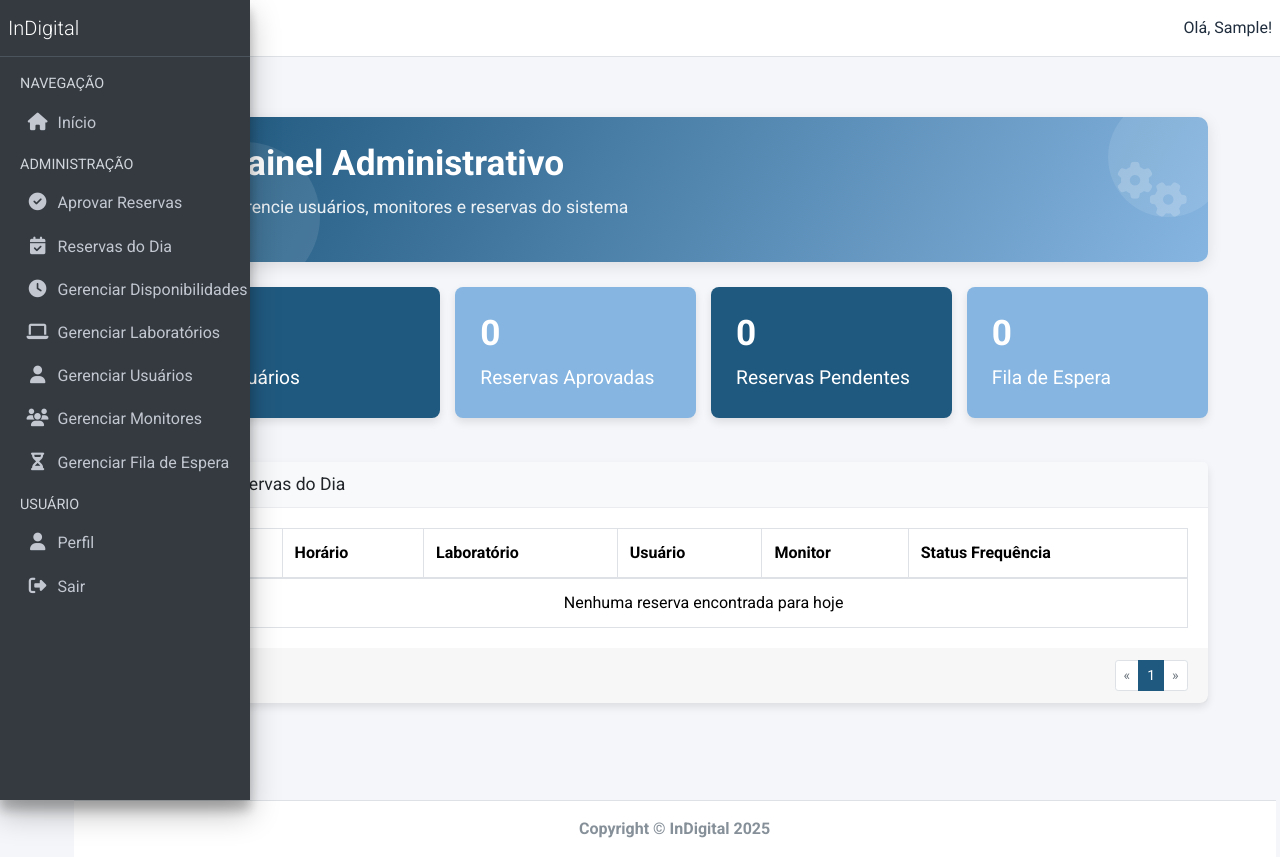
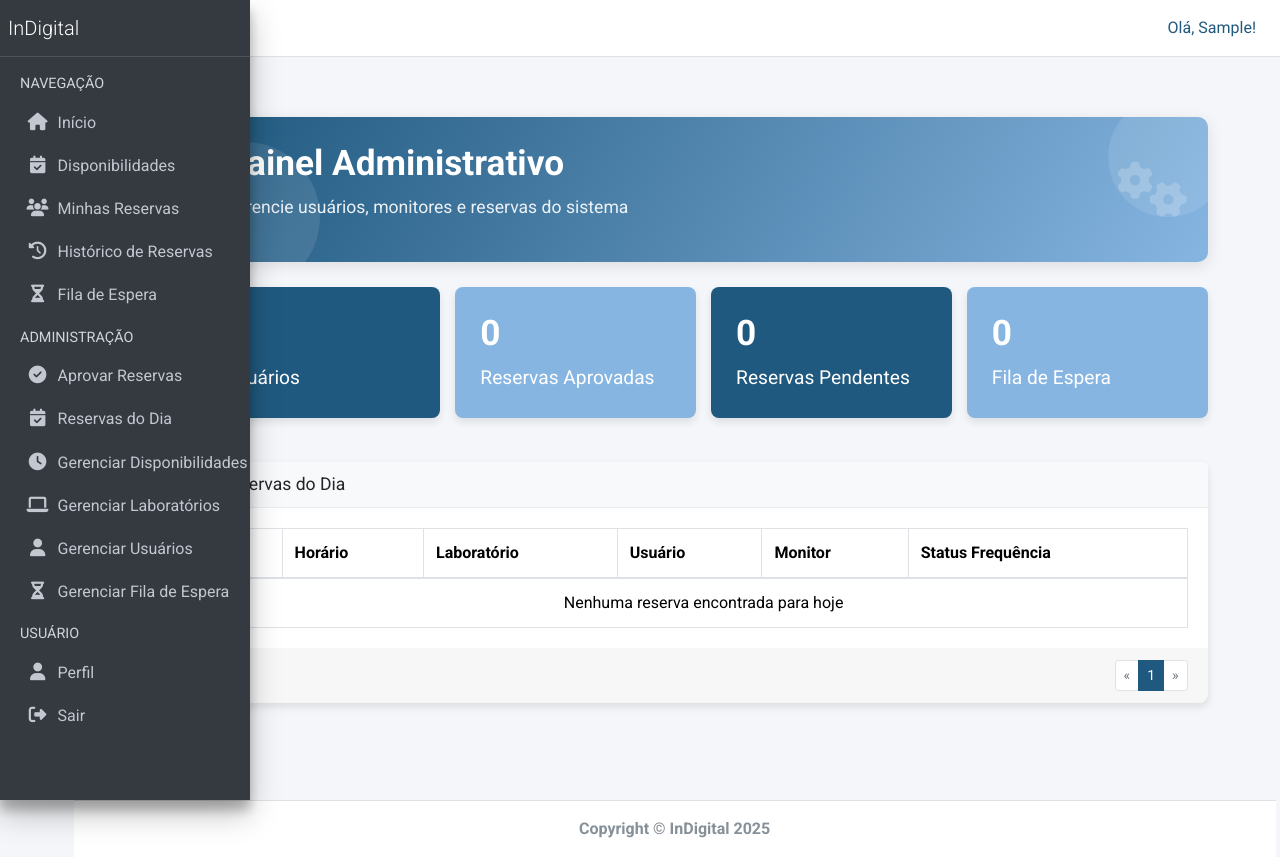
Before and after one commit to Adaylla/InDigital, a Django app: page /admin/dashboard/ in a window 1280 px wide. Run offline with Django 5.2, Linux system fonts and the light colour scheme; the visitor is signed in with stand-in values (Sample User, id 1); data comes from the database, SQL or seed files in the repository; data that the repository does not hold is empty; some libraries are stand-ins or nearby versions.

Commit message:
ajustando menu do admin

```diff
--- a/indigital/templates/base.html
+++ b/indigital/templates/base.html
@@ -38,6 +38,7 @@
             <!-- Right navbar links -->
             <ul class="navbar-nav ml-auto">
                 <li class="nav-item dropdown user-menu">
+                    <a href="#" class="nav-link dropdown-toggle" data-toggle="dropdown">
                         <span class="d-none d-md-inline">Olá, {{ request.user.first_name }}!</span>
                     </a>
                     <div class="dropdown-menu dropdown-menu-lg dropdown-menu-right">
@@ -79,6 +80,35 @@
                                 </a>
                             </li>
 
+                            <!-- Funcionalidades do Aluno para Admin -->
+                            <li class="nav-item">
+                                <a href="{% url 'horarios' %}" class="nav-link">
+                                    <i class="nav-icon fas fa-calendar-check"></i>
+                                    <p>Disponibilidades</p>
+                                </a>
+                            </li>
+
+                            <li class="nav-item">
+                                <a href="{% url 'minhas_reservas' %}" class="nav-link">
+                                    <i class="nav-icon fas fa-users"></i>
+                                    <p>Minhas Reservas</p>
+                                </a>
+                            </li>
+
+                            <li class="nav-item">
+                                <a href="{% url 'historico_reservas' %}" class="nav-link">
+                                    <i class="nav-icon fas fa-history"></i>
+                                    <p>Histórico de Reservas</p>
+                                </a>
+                            </li>
+
+                            <li class="nav-item">
+                                <a href="{% url 'minha_fila_espera' %}" class="nav-link">
+                                    <i class="nav-icon fas fa-hourglass-half"></i>
+                                    <p>Fila de Espera</p>
+                                </a>
+                            </li>
+
                             <li class="nav-header">ADMINISTRAÇÃO</li>
 
                             <li class="nav-item">
@@ -115,14 +145,6 @@
                                     <p>Gerenciar Usuários</p>
                                 </a>
                             </li>
-
-                            <li class="nav-item">
-                                <a href="{% url 'listar_monitores' %}" class="nav-link">
-                                    <i class="nav-icon fas fa-users"></i>
-                                    <p>Gerenciar Monitores</p>
-                                </a>
-                            </li>
-
                             <li class="nav-item">
                                 <a href="{% url 'fila_espera' %}" class="nav-link">
                                     <i class="nav-icon fas fa-hourglass-half"></i>
@@ -138,6 +160,7 @@
                                 </a>
                             </li>
 
+                            <!-- Funcionalidades do Aluno para Monitor -->
                             <li class="nav-item">
                                 <a href="{% url 'horarios' %}" class="nav-link">
                                     <i class="nav-icon fas fa-calendar-check"></i>
@@ -176,6 +199,7 @@
                             </li>
 
                         {% else %}
+                            <!-- Menu do Aluno -->
                             <li class="nav-item">
                                 <a href="{% url 'index' %}" class="nav-link">
                                     <i class="nav-icon fas fa-home"></i>
@@ -212,6 +236,7 @@
                             </li>
                         {% endif %}
 
+                        <!-- Menu Usuário (comum a todos) -->
                         <li class="nav-header">USUÁRIO</li>
 
                         <li class="nav-item">
--- a/indigital/templates/horarios.html
+++ b/indigital/templates/horarios.html
@@ -467,7 +467,7 @@
                             Não há horários disponíveis que correspondem aos filtros aplicados ou ainda não foram criados horários.
                         </p>
                         {% if user.perfil == 'administrador' or user.is_superuser %}
-                            <a href="{% url 'criar_disponibilidade' %}" class="btn btn-primary">
+                            <a href="{% url 'listar_disponibilidades' %}" class="btn btn-primary">
                                 <i class="fas fa-plus mr-1"></i> Criar Disponibilidade
                             </a>
                         {% endif %}
```
